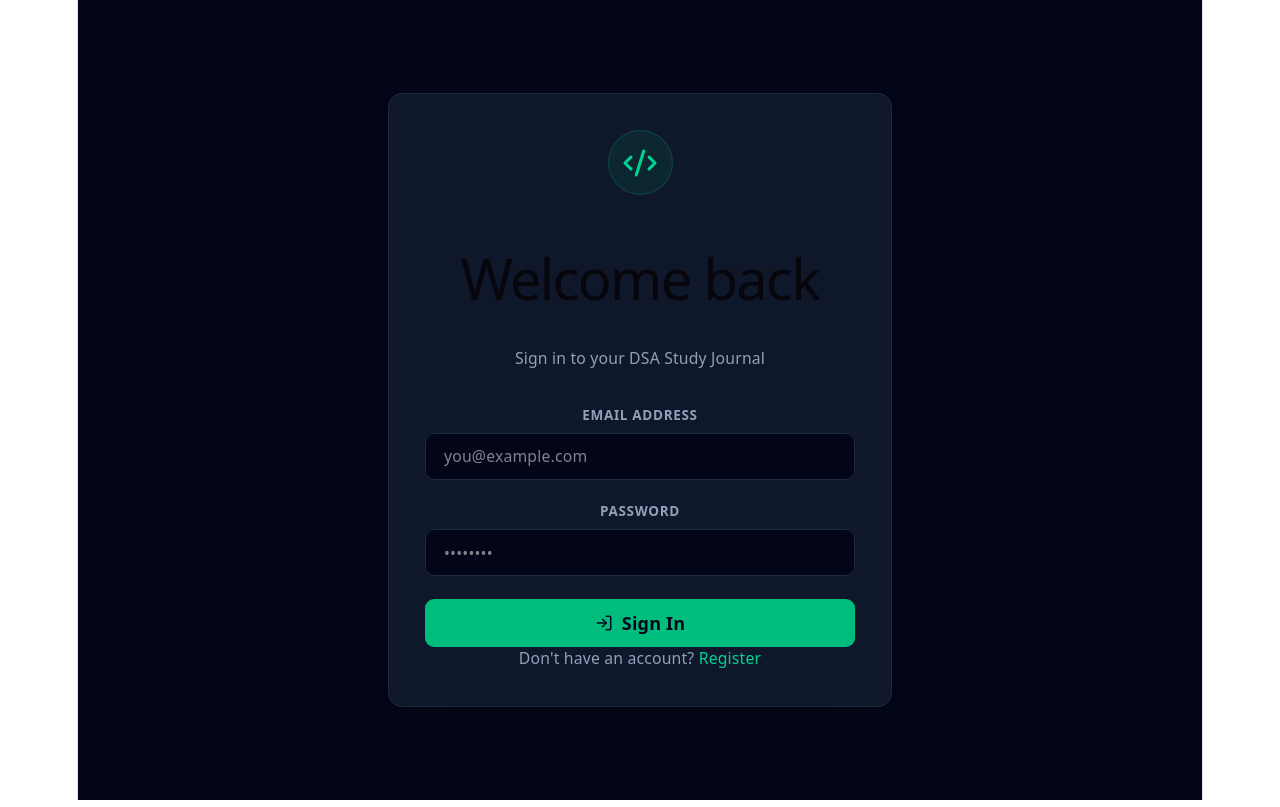
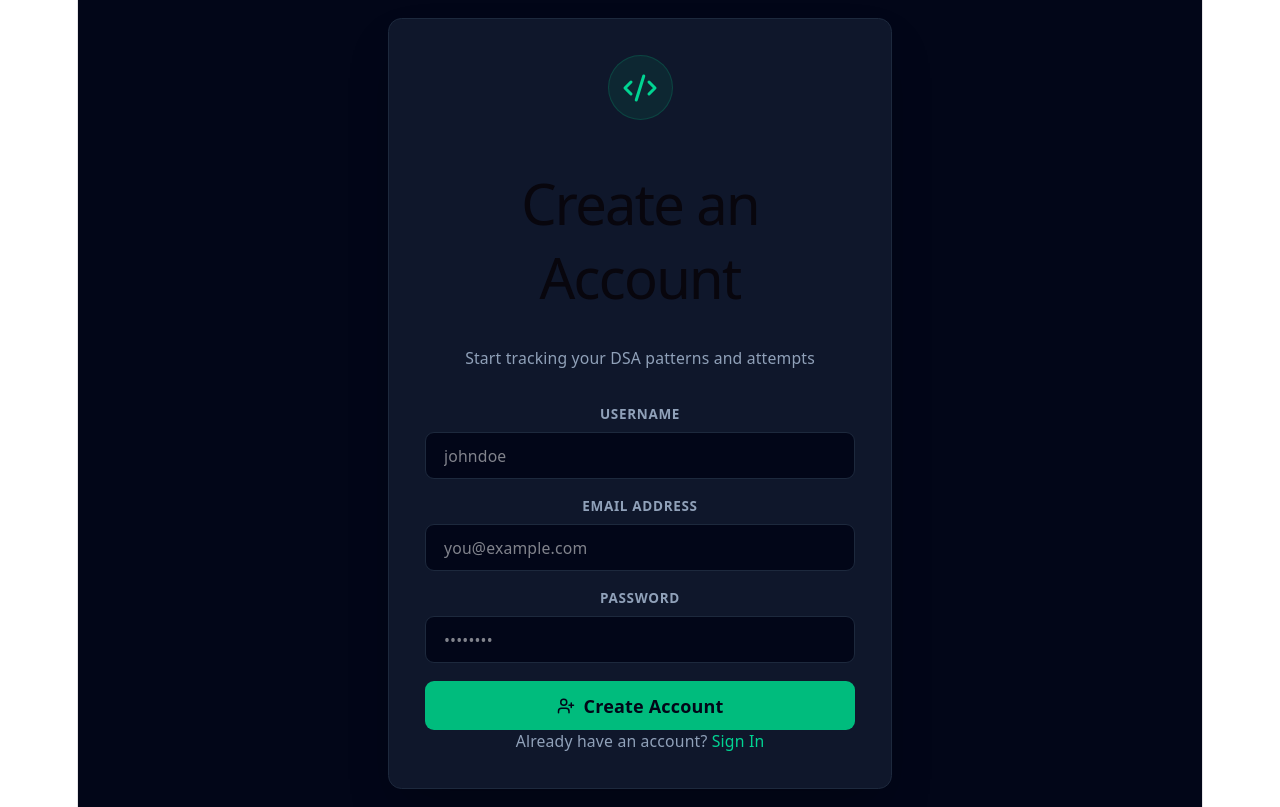
Before and after one commit to kenmills-gh/dsa-study-journal, a React (Vite) app in the folder client/: page /register in a window 1280 px wide. Before the commit this address led to /login. Built offline with nearby package versions, Linux system fonts and the light colour scheme.

Commit message:
feat: add Register component and enable registration route

```diff
--- a/client/src/App.jsx
+++ b/client/src/App.jsx
@@ -1,6 +1,6 @@
 import { Routes, Route, Navigate } from 'react-router-dom';
 import Login from './pages/Login';
-// import Register from './pages/Register';
+import Register from './pages/Register';
 import ProtectedRoute from './components/ProtectedRoute';
 
 // Temporary Dashboard placeholder until Dashboard.jsx is built
@@ -14,7 +14,7 @@ function App() {
   return (
     <Routes>
       <Route path="/login" element={<Login />} />
-      {/* <Route path="/register" element={<Register />} /> */}
+      <Route path="/register" element={<Register />} />
       <Route
         path="/dashboard"
         element={
--- /dev/null
+++ b/client/src/pages/Register.jsx
@@ -0,0 +1,113 @@
+import { useState, useContext } from 'react';
+import { useNavigate, Link } from 'react-router-dom';
+import { AuthContext } from '../context/AuthContext';
+import { Code2, UserPlus, AlertCircle } from 'lucide-react';
+
+const Register = () => {
+  const [username, setUsername] = useState('');
+  const [email, setEmail] = useState('');
+  const [password, setPassword] = useState('');
+  const [error, setError] = useState('');
+  const [submitting, setSubmitting] = useState(false);
+
+  const { register } = useContext(AuthContext);
+  const navigate = useNavigate();
+
+  const handleSubmit = async (e) => {
+    e.preventDefault();
+    setError('');
+    setSubmitting(true);
+
+    try {
+      await register(username, email, password);
+      navigate('/dashboard');
+    } catch (err) {
+      setError(err.response?.data?.error || 'Registration failed. Try again.');
+    } finally {
+      setSubmitting(false);
+    }
+  };
+
+  return (
+    <div className="min-h-screen bg-slate-950 text-white flex items-center justify-center p-4">
+      <div className="w-full max-w-md bg-slate-900 border border-slate-800 rounded-xl p-8 shadow-2xl">
+        <div className="flex flex-col items-center mb-8">
+          <div className="bg-emerald-500/10 p-3 rounded-full border border-emerald-500/20 mb-3">
+            <Code2 className="w-8 h-8 text-emerald-400" />
+          </div>
+          <h1 className="text-2xl font-bold tracking-tight">Create an Account</h1>
+          <p className="text-slate-400 text-sm mt-1">Start tracking your DSA patterns and attempts</p>
+        </div>
+
+        {error && (
+          <div className="mb-6 p-3 bg-red-500/10 border border-red-500/20 rounded-lg flex items-center gap-2 text-red-400 text-sm">
+            <AlertCircle className="w-4 h-4 shrink-0" />
+            <span>{error}</span>
+          </div>
+        )}
+
+        <form onSubmit={handleSubmit} className="space-y-4">
+          <div>
+            <label className="block text-xs font-semibold uppercase tracking-wider text-slate-400 mb-2">
+              Username
+            </label>
+            <input
+              type="text"
+              required
+              value={username}
+              onChange={(e) => setUsername(e.target.value)}
+              placeholder="johndoe"
+              className="w-full bg-slate-950 border border-slate-800 rounded-lg px-4 py-2.5 text-sm focus:outline-none focus:border-emerald-500 transition-colors"
+            />
+          </div>
+
+          <div>
+            <label className="block text-xs font-semibold uppercase tracking-wider text-slate-400 mb-2">
+              Email Address
+            </label>
+            <input
+              type="email"
+              required
+              value={email}
+              onChange={(e) => setEmail(e.target.value)}
+              placeholder="you@example.com"
+              className="w-full bg-slate-950 border border-slate-800 rounded-lg px-4 py-2.5 text-sm focus:outline-none focus:border-emerald-500 transition-colors"
+            />
+          </div>
+
+          <div>
+            <label className="block text-xs font-semibold uppercase tracking-wider text-slate-400 mb-2">
+              Password
+            </label>
+            <input
+              type="password"
+              required
+              value={password}
+              onChange={(e) => setPassword(e.target.value)}
+              placeholder="••••••••"
+              className="w-full bg-slate-950 border border-slate-800 rounded-lg px-4 py-2.5 text-sm focus:outline-none focus:border-emerald-500 transition-colors"
+            />
+          </div>
+
+          <button
+            type="submit"
+            disabled={submitting}
+            className="w-full bg-emerald-500 hover:bg-emerald-600 disabled:opacity-50 text-slate-950 font-semibold py-2.5 rounded-lg flex items-center justify-center gap-2 transition-colors mt-2"
+          >
+            <UserPlus className="w-4 h-4" />
+            <span>{submitting ? 'Registering...' : 'Create Account'}</span>
+          </button>
+        </form>
+
+        <p className="text-center text-slate-400 text-sm mt-6">
+          Already have an account?{' '}
+          <Link to="/login" className="text-emerald-400 hover:underline font-medium">
+            Sign In
+          </Link>
+        </p>
+      </div>
+    </div>
+  );
+};
+
+export default Register;
```
